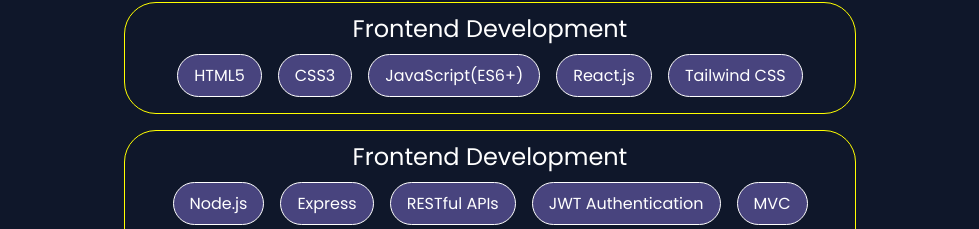
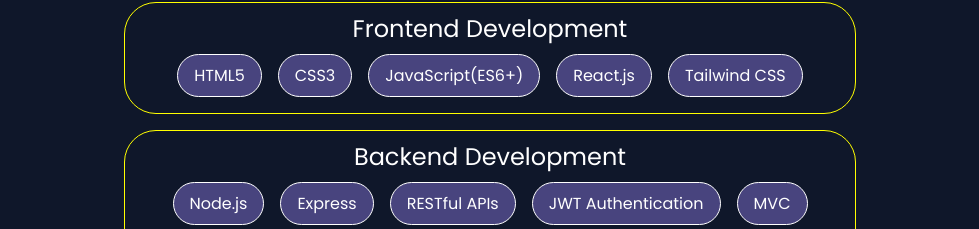
Before and after one commit to Beepalisrikanth/My_Portfolio-, a React (Create React App) app: page / in a window 1280 px wide. Shown: the part 1218-1447 px from the top of the page, without its empty margins (150-1129 px from the left). Built offline with nearby package versions, Linux system fonts and the light colour scheme.

Commit message:
adding backend in skill section

```diff
--- a/src/Components/Skills/Skill.js
+++ b/src/Components/Skills/Skill.js
@@ -29,7 +29,7 @@
                 </div>
 
                 <div className='skillcard'>
-                    <h1 className='categories'>Frontend Development</h1>
+                    <h1 className='categories'>Backend Development</h1>
                     <div className='subskills'>
                         <span className='subskill'>Node.js</span>
                         <span className='subskill'>Express</span>
```
